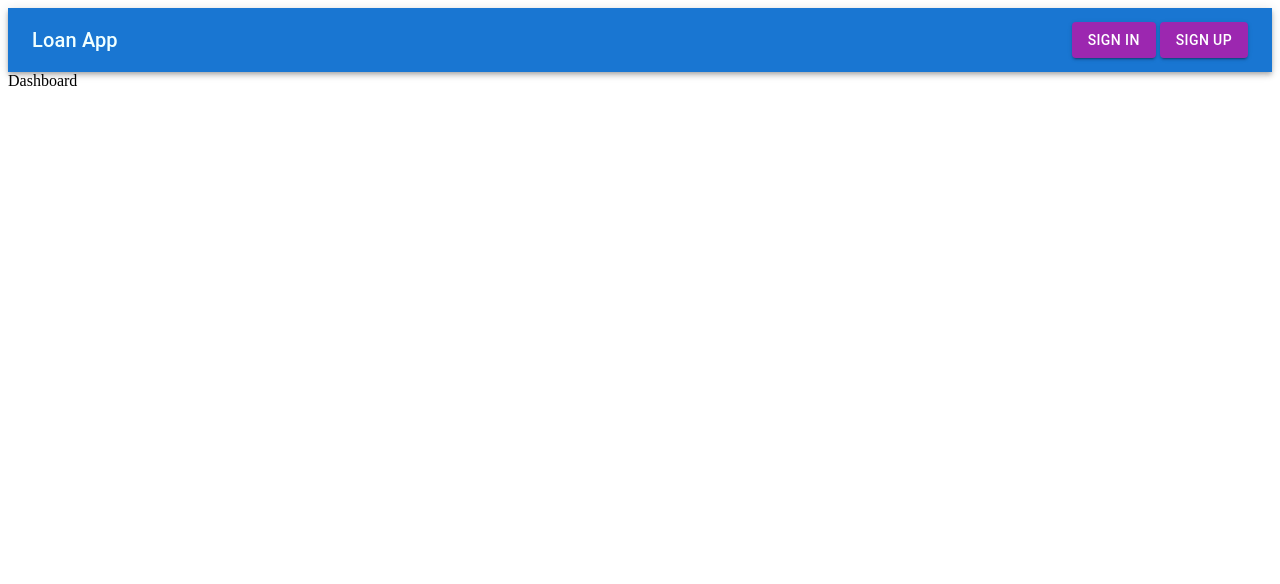
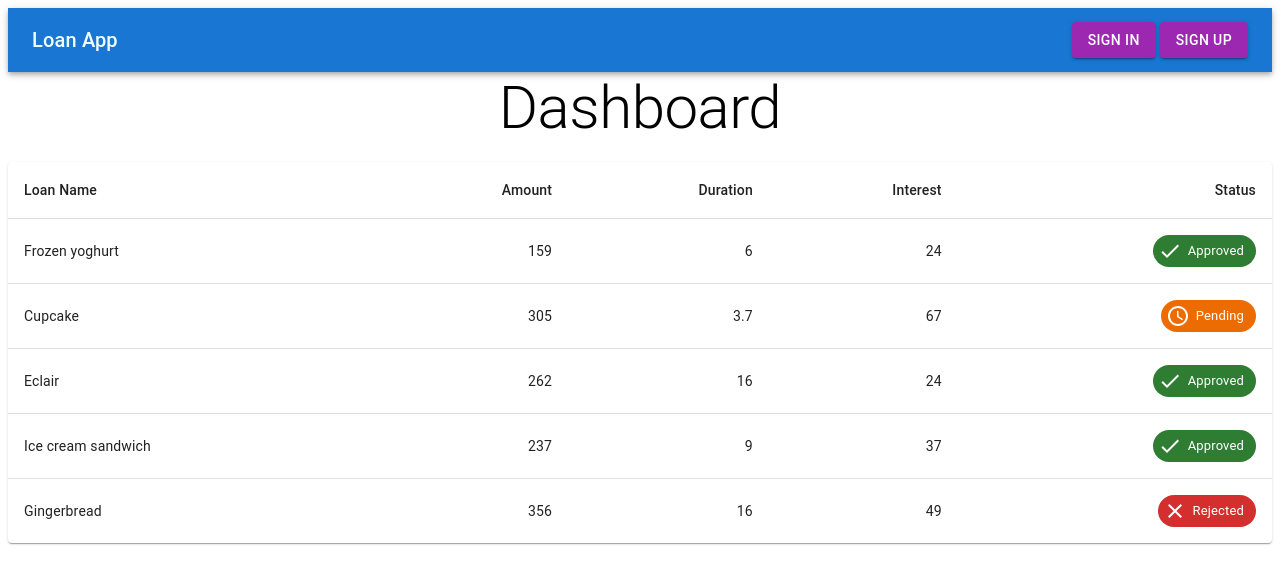
Before and after one commit to Hash-Debug/Loan_System, a React (Create React App) app: page /dashboard in a window 1280 px wide. Shown: the top 584 px of the page. Built offline with nearby package versions, Linux system fonts and the light colour scheme; no server answers; the HTML template or start-up script is replaced by a standard one.

Commit message:
ui for dashboard

```diff
--- a/src/components/Dashboard.jsx
+++ b/src/components/Dashboard.jsx
@@ -1,9 +1,60 @@
-import React from 'react'
+import * as React from 'react';
+import Table from '@mui/material/Table';
+import TableBody from '@mui/material/TableBody';
+import TableCell from '@mui/material/TableCell';
+import TableContainer from '@mui/material/TableContainer';
+import TableHead from '@mui/material/TableHead';
+import TableRow from '@mui/material/TableRow';
+import Paper from '@mui/material/Paper';
+import { Chip, Typography } from '@mui/material';
+import { AccessTime, Clear, Done } from '@mui/icons-material';
 
-function Dashboard() {
-  return (
-    <div>Dashboard</div>
-  )
+function createData(name, amount, duration, interest, status) {
+  return { name, amount, duration, interest, status };
 }
 
-export default Dashboard
+const rows = [
+  createData('Frozen yoghurt', 159, 6.0, 24, <Chip label="Approved" color='success' icon={<Done />} />),
+  createData('Cupcake', 305, 3.7, 67, <Chip label="Pending" color='warning' icon={<AccessTime />} />),
+  createData('Eclair', 262, 16.0, 24, <Chip label="Approved" color='success' icon={<Done />} />),
+  createData('Ice cream sandwich', 237, 9.0, 37, <Chip label="Approved" color='success' icon={<Done />} />),
+  createData('Gingerbread', 356, 16.0, 49, <Chip label="Rejected" color='error'  icon={<Clear />} />),
+];
+
+export default function Dashboard() {
+  return (
+    <>
+      <Typography  align='center' variant='h2'>Dashboard</Typography>
+      <br></br>
+      <TableContainer className='container' variant='elevation' component={Paper}>
+        <Table sx={{ minWidth: 650 }} aria-label="simple table">
+          <TableHead>
+            <TableRow>
+              <TableCell>Loan Name</TableCell>
+              <TableCell align="right">Amount</TableCell>
+              <TableCell align="right">Duration</TableCell>
+              <TableCell align="right">Interest</TableCell>
+              <TableCell align="right">Status</TableCell>
+            </TableRow>
+          </TableHead>
+          <TableBody>
+            {rows.map((row) => (
+              <TableRow
+                key={row.name}
+                sx={{ '&:last-child td, &:last-child th': { border: 0 } }}
+              >
+                <TableCell component="th" scope="row">
+                  {row.name}
+                </TableCell>
+                <TableCell align="right">{row.amount}</TableCell>
+                <TableCell align="right">{row.duration}</TableCell>
+                <TableCell align="right">{row.interest}</TableCell>
+                <TableCell align="right">{row.status}</TableCell>
+              </TableRow>
+            ))}
+          </TableBody>
+        </Table>
+      </TableContainer>
+    </>
+  );
+}
--- a/src/components/Signin.jsx
+++ b/src/components/Signin.jsx
@@ -11,9 +11,6 @@
 import { auth } from '../api/firebase';
 import { signInWithEmailAndPassword } from 'firebase/auth';
 import { Alert, Snackbar } from '@mui/material';
-
-
-
 
 
 const theme = createTheme();
```
